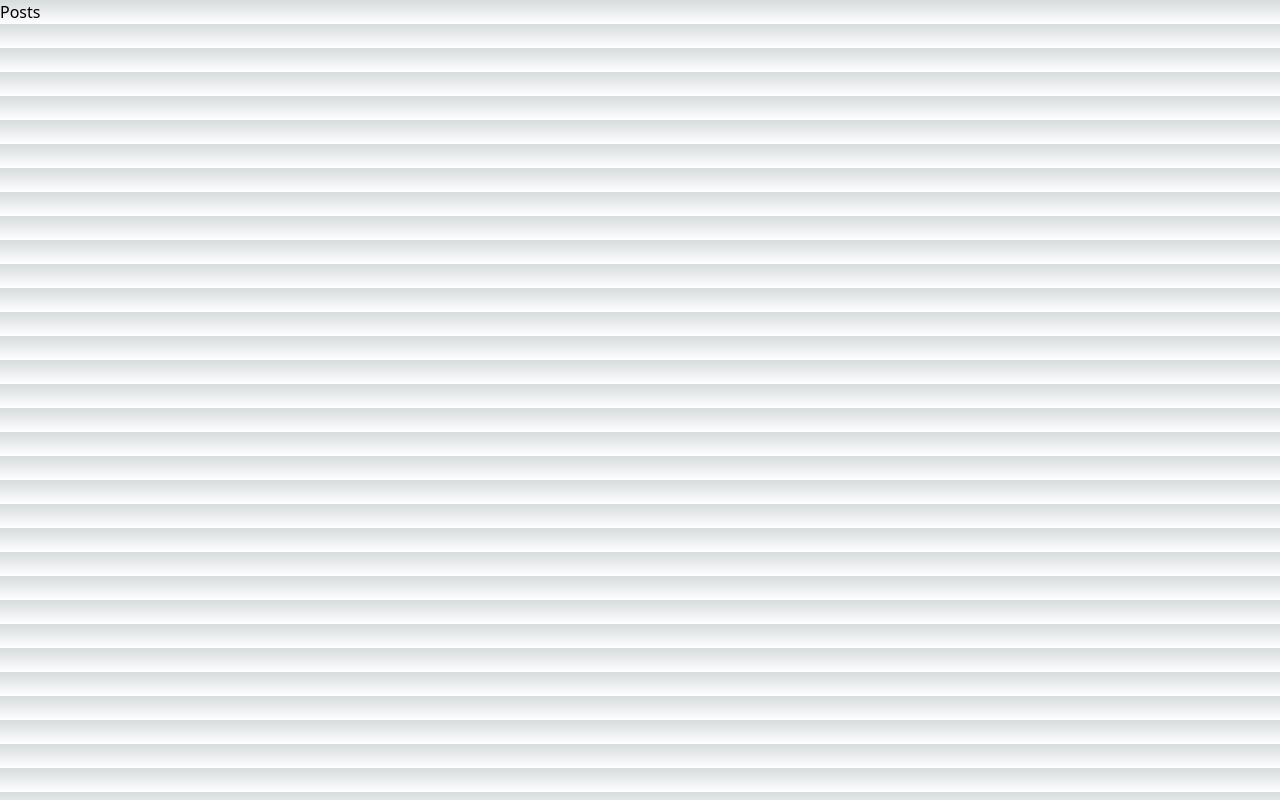
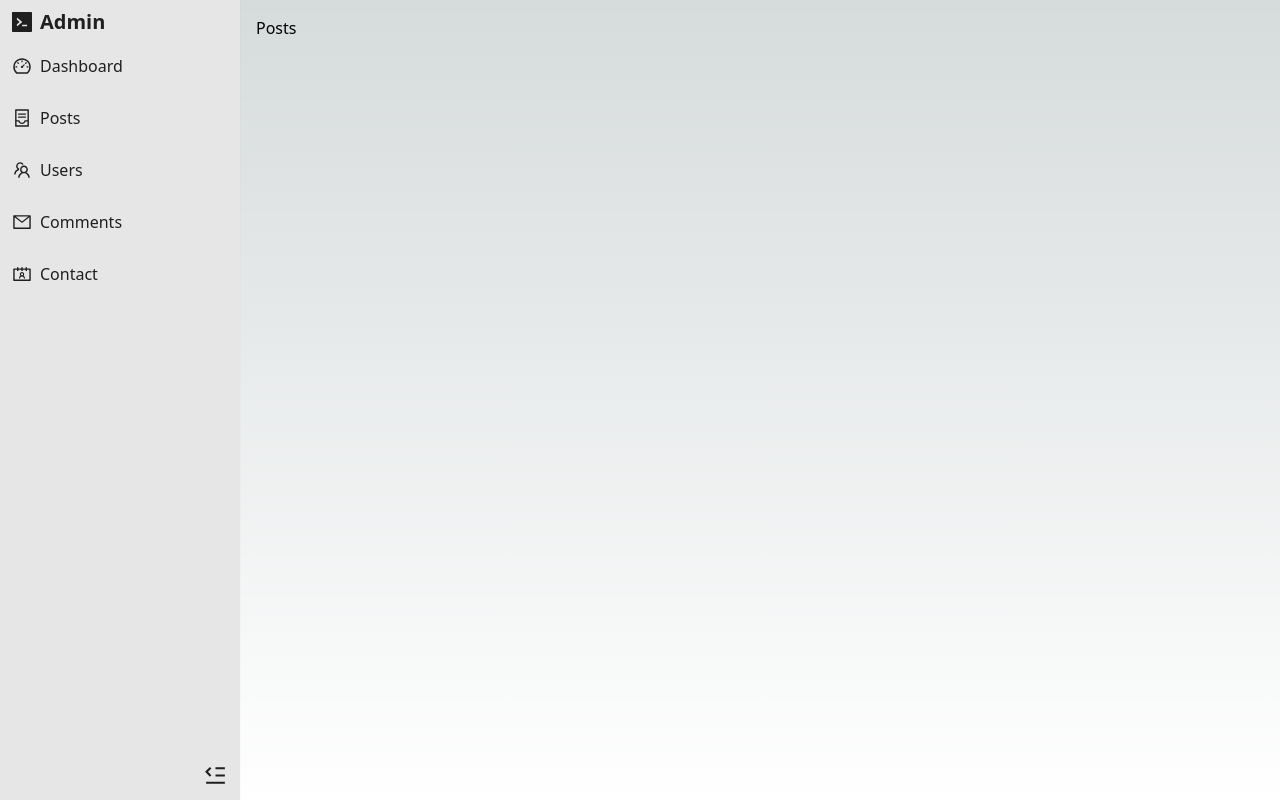
Before and after one commit to MonaBlanc/blog-app-v2, a Next.js app: page /admin/posts in a window 1280 px wide. Built offline with nearby package versions, Linux system fonts and the light colour scheme.

Commit message:
sticky and common navbar

```diff
--- a/components/common/AdminNav.tsx
+++ b/components/common/AdminNav.tsx
@@ -51,7 +51,7 @@ const AdminNav: FC<Props> = ({ navItems }): JSX.Element => {
   return (
     <nav
       ref={navRef}
-      className="h-screen w-60 shadow-sm bg-secondary-light dark:bg-secondary-dark flex flex-col justify-between transition-width overflow-hidden"
+      className="h-screen w-60 shadow-sm bg-secondary-light dark:bg-secondary-dark flex flex-col justify-between transition-width overflow-hidden sticky top-0"
     >
       <div>
         {/** Logo */}
--- /dev/null
+++ b/components/layout/AdminLayout.tsx
@@ -0,0 +1,36 @@
+import { FC } from "react";
+import {
+    AiOutlineContacts,
+    AiOutlineContainer,
+    AiOutlineDashboard,
+    AiOutlineMail,
+    AiOutlineTeam,
+} from "react-icons/ai";
+import AdminNav from "../common/AdminNav";
+
+
+interface Props {
+    children: React.ReactNode;
+}
+
+const navItems = [
+    { label: "Dashboard", icon: AiOutlineDashboard, href: "/admin" },
+    { label: "Posts", icon: AiOutlineContainer, href: "/admin/posts" },
+    { label: "Users", icon: AiOutlineTeam, href: "/admin/users" },
+    { label: "Comments", icon: AiOutlineMail, href: "/admin/comments" },
+    { label: "Contact", icon: AiOutlineContacts, href: "/admin/contact" },
+  ];
+
+
+const AdminLayout: FC<Props> = ({children}): JSX.Element => {
+    return (
+        <div className="flex">
+            <AdminNav navItems={navItems} />
+            <div className="flex-1 p-4">
+            {children}
+            </div>
+        </div>
+    );
+}
+
+export default AdminLayout;
--- a/pages/admin/posts.tsx
+++ b/pages/admin/posts.tsx
@@ -1,9 +1,10 @@
+import AdminLayout from "@/components/layout/AdminLayout";
 import { NextPage } from "next";
 
 interface Props {}
 
 const Posts: NextPage<Props> = () => {
-    return <div>Posts</div>;
+    return <AdminLayout>Posts</AdminLayout>;
     }
 
 export default Posts;
```
Also changed, not shown: pages/admin/index.tsx (+4 -18 lines).
